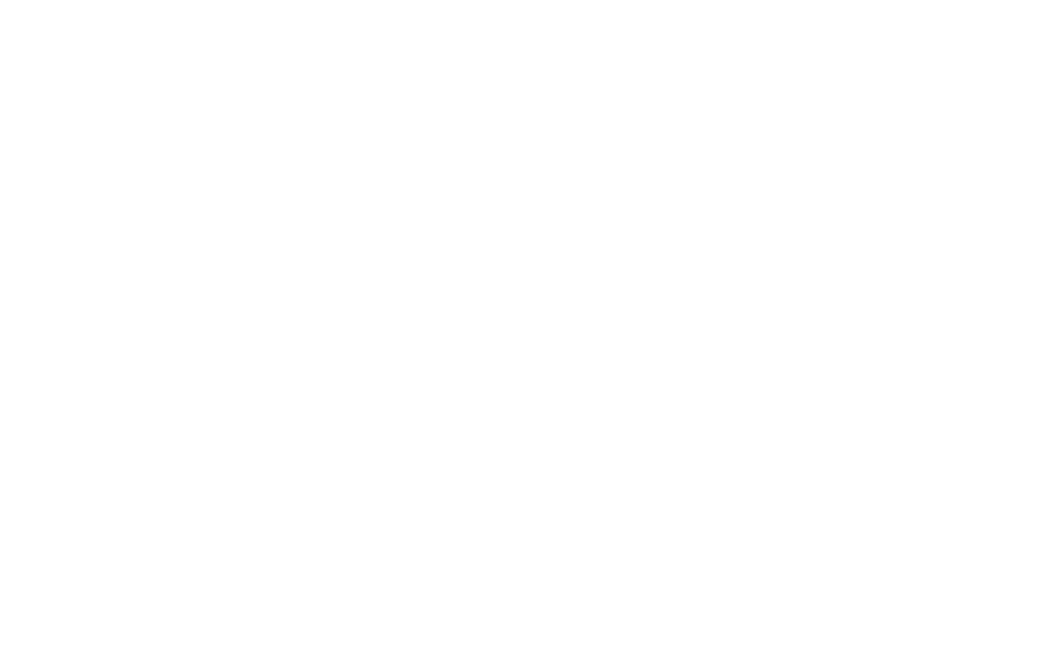
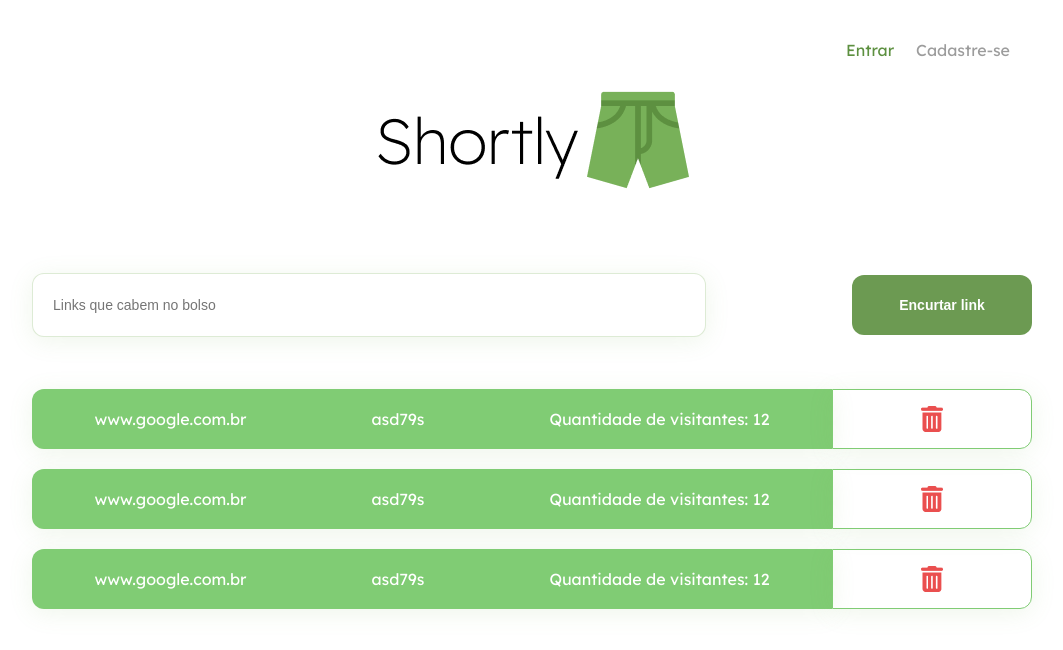
Before and after one commit to CauaYves/Shortly-link-shortener, a React (Create React App) app: page /home in a window 1280 px wide. Before the commit this address had no page. Shown: the top 650 px of the page, without its empty margins (108-1171 px from the left). Built offline with nearby package versions, Linux system fonts and the light colour scheme.

Commit message:
loged home static

```diff
--- a/src/components/Button.jsx
+++ b/src/components/Button.jsx
@@ -15,7 +15,6 @@ export default function Button({ text, on }) {
 
 const Createaccount = styled.div`
     width: 100%;
-    margin-top: 30px;
 
     display: flex;
     align-items: center;
--- /dev/null
+++ b/src/components/Infolink.jsx
@@ -0,0 +1,57 @@
+import styled from "styled-components"
+import trash from "../imgs/trash.png"
+import COLORS from "../constants/styles"
+
+export default function Infolink({ link, shorturl, visitors }) {
+    return (
+        <Contnr>
+            <Infos color={COLORS.SECONDARY}>
+                <p>{link}</p>
+                <p>{shorturl}</p>
+                <p>Quantidade de visitantes: {visitors}</p>
+            </Infos>
+            <Delicon color={COLORS.SECONDARY}>
+                <img src={trash} />
+            </Delicon>
+        </Contnr>
+
+
+    )
+}
+const Contnr = styled.div`
+    display: flex;
+    margin: 20px 0px;
+`
+const Infos = styled.div`
+    width: 80%;
+    height: 60px;
+
+    background: ${props => props.color};
+    box-shadow: 0px 4px 24px rgba(120, 177, 89, 0.12);
+    border-radius: 12px 0px 0px 12px;
+
+    display: flex;
+    align-items: center;
+    justify-content: space-around;
+
+    p{
+        color: white;
+    }
+`
+const Delicon = styled.div`
+    width: 20%;
+    height: 60px;
+    box-shadow: 0px 4px 24px rgba(120, 177, 89, 0.12);
+
+    border-radius: 0px 12px 12px 0px;
+    border: 0.1px solid;
+    border-color: ${props => props.color};
+
+    display: flex;
+    align-items: center;
+    justify-content: center;
+
+    &:hover{
+        cursor: pointer;
+    }
+`
--- a/src/functions/auth.function.js
+++ b/src/functions/auth.function.js
@@ -1,4 +1,5 @@
 export function saveToken(token) {
+    console.log(token)
     const acessToken = localStorage.setItem("token", token)
     return acessToken
 }
--- /dev/null
+++ b/src/pages/LogedHome.jsx
@@ -0,0 +1,49 @@
+import styled from "styled-components"
+import Navbar from "../components/Navbar"
+import Logo from "../components/Logo";
+import Input from "../components/Input"
+import { useState } from "react";
+import Button from "../components/Button";
+import Infolink from "../components/Infolink"
+
+export default function LogedHome() {
+
+    const [link, setLink] = useState()
+
+    return (
+        <Main>
+            <Navbar />
+            <Logo />
+            <Flex>
+                <InputDiv>
+                    <Input type="text" placeholder="Links que cabem no bolso" value={link} setValue={setLink} />
+                </InputDiv>
+                <ButtonDiv>
+                    <Button text="Encurtar link" />
+                </ButtonDiv>
+            </Flex>
+            <Infolink link="www.google.com.br" shorturl="asd79s" visitors="12"/>
+            <Infolink link="www.google.com.br" shorturl="asd79s" visitors="12"/>
+            <Infolink link="www.google.com.br" shorturl="asd79s" visitors="12" />
+
+        </Main>
+    )
+}
+
+const Main = styled.main`
+    width: 1000px;
+    margin: auto;
+`
+const Flex = styled.div`
+    display: flex;
+    align-items: center;
+    justify-content: space-between;
+
+    margin-bottom: 40px;
+`
+const InputDiv = styled.div`
+width: 650px;
+`
+const ButtonDiv = styled.div`
+width: 180px;
+`
--- a/src/pages/Signin.jsx
+++ b/src/pages/Signin.jsx
@@ -8,20 +8,21 @@ import axios from "axios";
 import { saveToken } from "../functions/auth.function";
 
 export default function Signin() {
+    const [textmsg, setTextmsg] = useState("")
 
     const [loading, setLoading] = useState(false)
     const [inputs, setInputs] = useState({
         email: "",
         password: "",
     })
-console.log(inputs)
+
     function login(e) {
         e.preventDefault()
         setLoading(true)
         axios
             .post(`${process.env.REACT_APP_BASE_URL}/signin`, inputs)
             .then(res => saveToken(res.data.token))
-            .catch(err => alert(err.response.data))
+            .catch(err => setTextmsg(err.response.data))
             .finally(() => setLoading(false))
     }
 
@@ -32,6 +33,7 @@ console.log(inputs)
             <Navbar />
             <Logo />
             <Form onSubmit={login}>
+                <p>{textmsg}</p>
                 <Input placeholder="E-mail" type="email" value={inputs.email} setValue={(value) => setInputs({ ...inputs, email: value })} on={loading} />
                 <Input placeholder="Senha" type="password" value={inputs.password} setValue={(value) => setInputs({ ...inputs, password: value })} on={loading} />
                 <Button text="Entrar" on={loading} type="submit" />
@@ -40,9 +42,16 @@ console.log(inputs)
     )
 }
 const Main = styled.div`
-    width: 700px;
+    width: 1000px;
     margin: auto;
 `
 const Form = styled.form`
     margin-bottom: 50px;
+    p{
+        text-align: center;
+        color: red;
+    }
+    &>:last-child{
+        margin-top: 30px;
+    }
 `
--- a/src/pages/Signup.jsx
+++ b/src/pages/Signup.jsx
@@ -48,4 +48,7 @@ const Main = styled.div`
 `
 const Form = styled.form`
     margin-bottom: 50px;
+    &>:last-child{
+        margin-top: 30px;
+    }
 `
--- a/src/routes/index.routes.js
+++ b/src/routes/index.routes.js
@@ -2,12 +2,14 @@ import { useRoutes } from "react-router-dom"
 import Homepage from "../pages/Homepage"
 import Signin from "../pages/Signin"
 import Signup from "../pages/Signup"
+import LogedHome from "../pages/LogedHome"
 
 const Routes = () => {
     return useRoutes([
         {path: "/", element: <Homepage/>},
         {path: "/login", element: <Signin/>},
         {path: "/cadastro", element: <Signup/>},
+        {path: "/home", element: <LogedHome/>},
     ])
 }
 export default Routes
```
